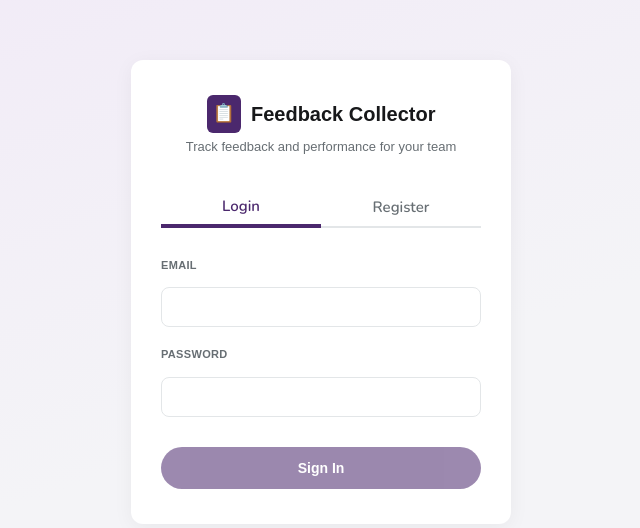
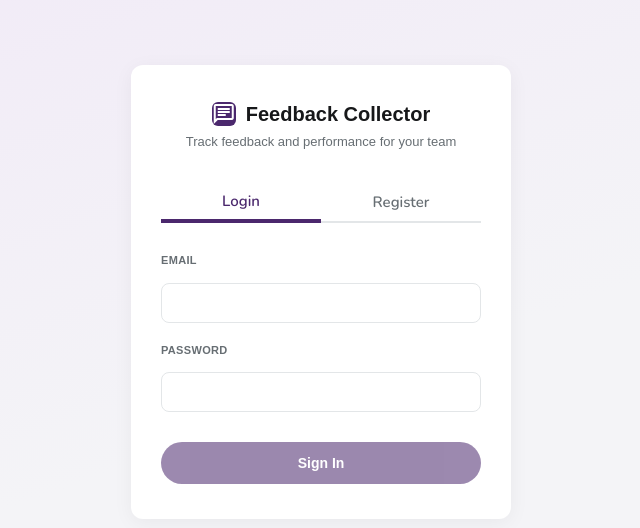
Before and after one commit to FeedbackCollector/feedback-collector, a React (Vite) app in the folder feedback-app-web/: page / in a window 1280 px wide. Shown: the part 108-636 px from the top of the page, without its empty margins (319-959 px from the left). Built offline with nearby package versions, Linux system fonts and the light colour scheme.

Commit message:
feat(login): add Material Symbols for brand icon and enhance feedback container styles

```diff
--- a/feedback-app-web/index.html
+++ b/feedback-app-web/index.html
@@ -8,6 +8,7 @@
     <link href="https://fonts.googleapis.com/css2?family=Chakra+Petch:ital,wght@0,300;0,400;0,500;0,600;0,700;1,300;1,400;1,500;1,600;1,700&family=Cinzel+Decorative:wght@400;700;900&family=Josefin+Sans:ital,wght@0,100..700;1,100..700&family=Montserrat:ital,wght@0,100..900;1,100..900&family=Nunito:ital,wght@0,200..1000;1,200..1000&family=Space+Grotesk&display=swap" rel="stylesheet">
     <meta name="viewport" content="width=device-width, initial-scale=1.0" />
     <title>feedback-app-web</title>
+    <link rel="stylesheet" href="https://fonts.googleapis.com/css2?family=Material+Symbols+Outlined:opsz,wght,FILL,GRAD@24,400,0,0&icon_names=chat" />
   </head>
   <body>
     <div id="root"></div>
--- a/feedback-app-web/src/pages/login.tsx
+++ b/feedback-app-web/src/pages/login.tsx
@@ -37,6 +37,7 @@ function Login() {
 
     if (isAuthenticated) {
         return (
+
             <div className="feedback-container authenticated">
                 <h1 className="tittle">Welcome to Feedback Collector</h1>
                 <p>You are logged in successfully.</p>
@@ -51,7 +52,7 @@ function Login() {
         <div className="feedback-container">
             <div className="brand-header">
                 <div className="brand-icon">
-                    <span>📋</span>
+                   <span className="material-symbols-outlined">chat</span>
                 </div>
                 <h1 className="tittle">Feedback Collector</h1>
             </div>
--- a/feedback-app-web/src/styles/login.css
+++ b/feedback-app-web/src/styles/login.css
@@ -53,6 +53,28 @@ body {
     font-weight: 700;
     margin: 0;
     color: var(--text);
+}
+
+.material-symbols-outlined {
+  font-family: 'Material Symbols Outlined';
+  font-weight: 400;
+  font-style: normal;
+  font-size: 24px;
+  line-height: 24px;
+  letter-spacing: 0px;
+  display: inline-block;
+  text-transform: none;
+  word-wrap: normal;
+  white-space: nowrap;
+  direction: ltr;
+}
+
+.brand-icon {
+  display: flex;
+  align-items: center;
+  justify-content: center;
+  width: 24px;
+  height: 24px;
 }
 
 .subtitle {
```
